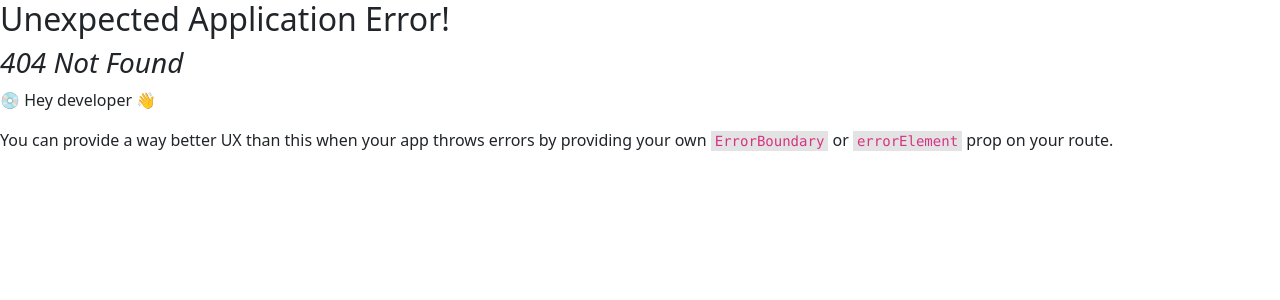
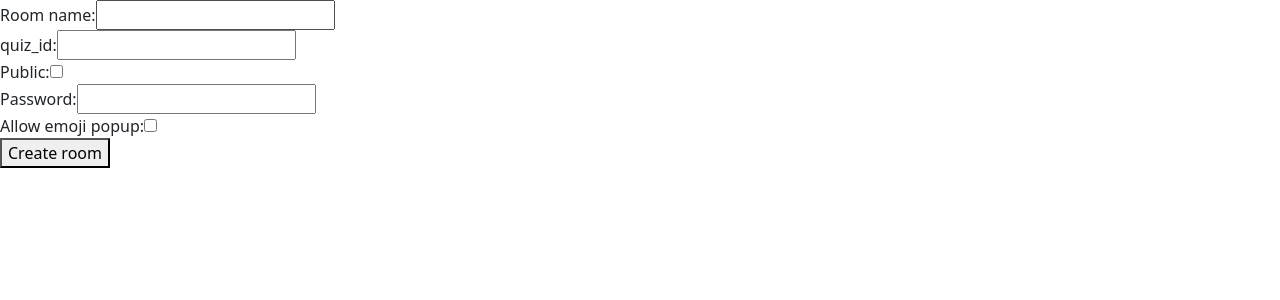
Before and after one commit to Terry9A9/FYP_quiz_system, a React (Vite) app in the folder client/: page /CRoom in a window 1280 px wide. Before the commit this address had no page. Shown: the top 300 px of the page. Built offline with nearby package versions, Linux system fonts and the light colour scheme.

Commit message:
create room

```diff
--- a/client/src/main.tsx
+++ b/client/src/main.tsx
@@ -7,7 +7,7 @@ import { AnimatePresence } from "framer-motion"
 import 'bootstrap/dist/css/bootstrap.css';
 import LoginLogoutButton from './page/login';
 
-
+import CreateRoomForm from './page/CRoom';
 const router = createBrowserRouter([
   {
     path: "/play/quiz/:roomId",
@@ -20,6 +20,9 @@ const router = createBrowserRouter([
   {
     path: "/login",
     element: <LoginLogoutButton/>,
+  },{
+    path: "/CRoom",
+    element: <CreateRoomForm/>,
   },
   // {
   //   path: "/drawing",
--- /dev/null
+++ b/client/src/page/CRoom.tsx
@@ -0,0 +1,99 @@
+import React, { useState, useEffect } from 'react';
+import { TextField, Button } from '@mui/material';
+import { useNavigate } from 'react-router-dom';
+import { makeStyles } from 'tss-react/mui';
+import {Room} from "../state";
+import _ from 'lodash'
+
+const useStyles = makeStyles()((theme) => {
+    return {
+        root: {
+            display: 'flex',
+            flexDirection: 'column',
+            alignItems: 'center',
+            marginTop: '100px'
+        }
+        ,
+        textField: {
+            margin: '20px 0'
+        }
+    }
+});
+
+function CreateRoomForm() {
+  const [roomName, setRoomName] = useState('');
+  const [isPublic, setIsPublic] = useState(false);
+  const [password, setPassword] = useState('');
+  const [allowEmojiPopup, setAllowEmojiPopup] = useState(false);
+const [quiz_id, setQuizId] = useState('');
+
+  const handleSubmit = (event) => {
+    event.preventDefault();
+
+    // Send form data to backend
+    fetch('http://localhost:3004/api/rooms', {
+      method: 'POST',
+      headers: {
+        'Content-Type': 'application/json'
+      },
+      body: JSON.stringify({
+        room_name: roomName,
+        ispublic: isPublic,
+        password: password,
+        allow_emoji_popup: allowEmojiPopup,
+        create_time: Math.floor(Date.now()/1000)
+      })
+    })
+  };
+
+  const handleRoomNameChange = (event) => {
+    setRoomName(event.target.value);
+  };
+
+  const handleIspublicChange = (event) => {
+    setIsPublic(event.target.checked);
+  };
+
+  const handlePasswordChange = (event) => {
+    setPassword(event.target.value);
+  };
+
+  const handleAllowEmojiPopupChange = (event) => {
+    setAllowEmojiPopup(event.target.checked);
+  };
+  const handleQuizIdChange = (event) => {
+    setQuizId(event.target.value);
+  }
+  return (
+    <form onSubmit={handleSubmit}>
+      <label>
+        Room name:
+        <input type="text" value={roomName} onChange={handleRoomNameChange} />
+      </label>
+      <br />
+      quiz_id:
+        <input type="text" value={quiz_id} onChange={handleQuizIdChange} />
+      <br />
+      <label>
+        Public:
+        <input type="checkbox" checked={isPublic} onChange={handleIspublicChange} />
+      </label>
+      <br />
+      {!isPublic && (
+        <label>
+          Password:
+          <input type="password" value={password} onChange={handlePasswordChange} />
+        </label>
+      )}
+      <br />
+      <label>
+        Allow emoji popup:
+        <input type="checkbox" checked={allowEmojiPopup} onChange={handleAllowEmojiPopupChange} />
+      </label>
+      <br />
+      <button type="submit">Create room</button>
+    </form>
+  );
+}
+
+export default CreateRoomForm;
```
Also changed, not shown: client/src/state.ts (+26 -0 lines), 2 other files (tests, documents, lock files or other folders).
